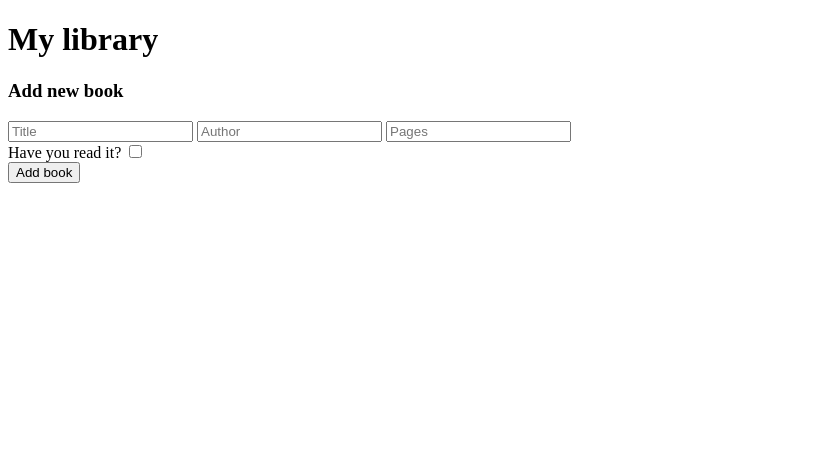
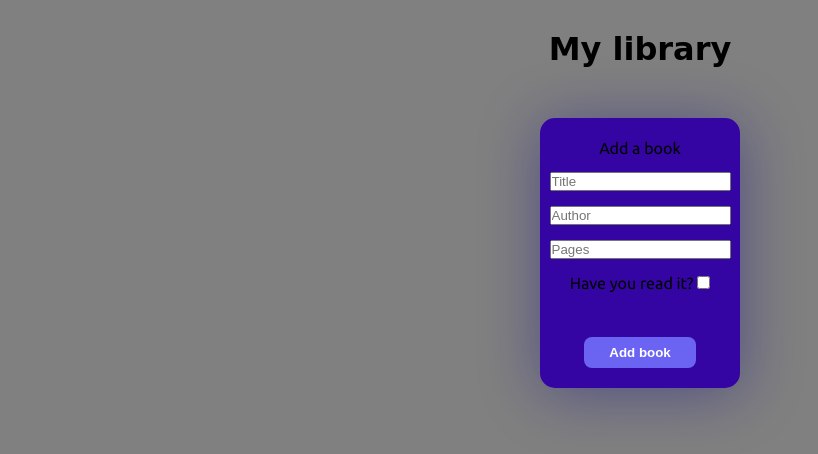
Before and after one commit to LaraCosta66/Library-TOP, a plain HTML site: page index.html in a window 1280 px wide. Shown: the whole page, without its empty margins (0-818 px from the left). Drawn offline with Linux system fonts and the light colour scheme; a web font is replaced by a local one.

Commit message:
feat: add style and font to page

```diff
--- a/index.html
+++ b/index.html
@@ -5,16 +5,21 @@
     <meta http-equiv="X-UA-Compatible" content="IE=edge" />
     <meta name="viewport" content="width=device-width, initial-scale=1.0" />
     <title>My Library</title>
+    <link rel="stylesheet" href="style.css">
+    <link rel="preconnect" href="https://fonts.googleapis.com">
+<link rel="preconnect" href="https://fonts.gstatic.com" crossorigin>
+<link href="https://fonts.googleapis.com/css2?family=DynaPuff&display=swap" rel="stylesheet">
+<link href="https://fonts.googleapis.com/css2?family=Ubuntu:wght@300;400;700&display=swap" rel="stylesheet">
+
     <script src="./script.js" defer></script>
   </head>
    <header>
     <h1>My library</h1>
    </header>
 
-   <div class="modal" id="addBookModal">
-          <h3>Add new book</h3>
-          <div class="books-grid" id="booksGrid"></div>
-      <form class="add-book-form" id="addBookForm">
+   <div class="modal">
+      <form class="form" id="addBookForm">
+        <span>Add a book</span>
       <input
         class="input"
         type="text"
@@ -46,7 +51,8 @@
       </div>
       <button class="btnSubmit" type="submit" id="btnCard">Add book</button>
     </form>
+  </div>
 
-  </div>
+  <div class="books-grid" id="booksGrid"></div>
   </body>
 </html>
--- /dev/null
+++ b/style.css
@@ -0,0 +1,51 @@
+* {
+  margin: 0;
+  padding: 0;
+  box-sizing: border-box;
+}
+header {
+  display: flex;
+  justify-content: center;
+  align-items: center;
+  padding: 30px;
+  font-family: "DynaPuff", cursive;
+}
+body {
+  background-color: gray;
+}
+
+.modal {
+  display: flex;
+  justify-content: center;
+}
+.form {
+  display: flex;
+  flex-direction: column;
+  align-items: center;
+  justify-content: center;
+  width: 200px;
+  height: 270px;
+  margin-top: 20px;
+  padding: 25px;
+  gap: 15px;
+
+  background: #3405a3;
+  border-radius: 15px;
+  box-shadow: 1px 5px 60px 0px #100a886b;
+  font-family: "Ubuntu", sans-serif;
+}
+.form button {
+  padding: 8px 25px;
+  display: block;
+  margin: auto;
+  border-radius: 8px;
+  border: none;
+  margin-top: 30px;
+  background: #6b64f3;
+  color: white;
+  font-weight: 700;
+}
+
+.form button:hover {
+  background: #534bf3;
+}
```
